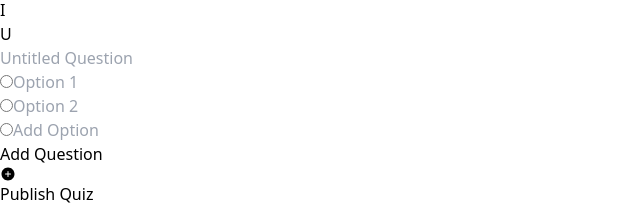
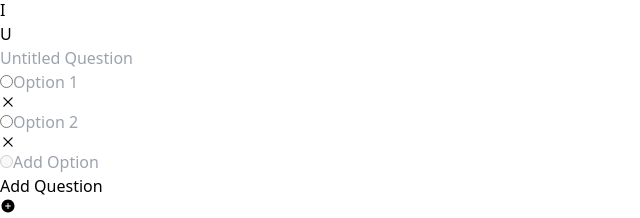
Before and after one commit to RudraPatel5435/Quizia, a React (Vite) app in the folder client/: page /create in a window 1280 px wide. Shown: the part 298-516 px from the top of the page, without its empty margins (0-640 px from the left). Built offline with nearby package versions, Linux system fonts and the light colour scheme; no server answers.

Commit message:
Removed Sidebar animation, feature: delete option

```diff
--- a/client/src/components/HomePage/Sidebar.jsx
+++ b/client/src/components/HomePage/Sidebar.jsx
@@ -8,7 +8,7 @@ import QuizViewSide from '../Decor/QuizViewSide';
 const Sidebar = ({expanded, setExpanded}) => {
   return (
     <div className='hidden md:block h-100vh w-full px-10 -mt-5'>
-      <div className={`p-5 h-full w-[300px] ease-out duration-500 bg-slate-700 rounded-xl ${expanded ? "opacity-100" : " opacity-0 translate-x-[-100%]"}`}>
+      <div className={`p-5 h-full w-[300px] ease-out duration-500 bg-slate-700 rounded-xl ${expanded ? "block" : "hidden"}`}>
         <div className="text-blue-200 flex justify-between items-center "><div onClick={()=>{setExpanded(!expanded)}} className=' hover:bg-sky-600 text-3xl p-1 rounded-full cursor-pointer'><RxCross2 /></div><div className='text-3xl text-center -translate-x-1/2'>Everyting</div></div>
         <div className="w-full h-1 rounded-full my-3 bg-slate-300"></div>
         <div className="flex flex-col gap-3 font-semibold text-2xl">
--- a/client/src/components/NewQuiz/NewQuiz.jsx
+++ b/client/src/components/NewQuiz/NewQuiz.jsx
@@ -1,4 +1,5 @@
 import React, { useContext, useState } from 'react'
+import { RxCross2 } from "react-icons/rx";
 import { useForm } from 'react-hook-form';
 import Header from '../Decor/Header'
 import Sidebar from '../HomePage/Sidebar'
@@ -7,7 +8,7 @@ import { AllQuizes } from '../../context/UserContext';
 
 const NewQuiz = () => {
   const allQuizes = useContext(AllQuizes)
-  const{handleSubmit} = useForm();
+  const { handleSubmit } = useForm();
   const [expanded, setExpanded] = useState(false)
   const [quizID, setQuizID] = useState(2)
   const [newQuiz, setNewQuiz] = useState({
@@ -82,12 +83,12 @@ const NewQuiz = () => {
                 placeholder='Untitled Quiz'
                 className={`bg-transparent text-white outline-none border-b-2 border-b-blue-100 dark:border-b-zinc-700 focus:border-b-blue-200 dark:focus:border-b-zinc-500 focus:border-b-4 ${newQuiz.title.isBold ? "font-[Gilroy-Semibold]" : "font-[Gilroy-Regular]"} ${newQuiz.title.isUnderline ? "underline" : ""} ${newQuiz.title.isItalic ? "italic" : ""}`}
                 value={newQuiz.title.name}
-                onChange={(e) => { setNewQuiz({ ...newQuiz, title: {...newQuiz.title, name: e.target.value } }) }}
+                onChange={(e) => { setNewQuiz({ ...newQuiz, title: { ...newQuiz.title, name: e.target.value } }) }}
               />
               <div className="flex gap-3 text-base mt-2 ml-2">
-                <div className={`cursor-pointer text-center h-6 w-6 bg-blue-200 dark:bg-gray-700 hover:bg-slate-400 rounded-md ${newQuiz.title.isBold ? "bg-slate-400" : ""}`} onClick={() => {setNewQuiz({...newQuiz, title: {...newQuiz.title, isBold: !newQuiz.title.isBold}})}}>B</div>
-                <div className={`cursor-pointer text-center h-6 w-6 bg-blue-200 dark:bg-gray-700 hover:bg-gray-400 rounded-md ${newQuiz.title.isItalic ? "bg-slate-400" : ""}`} onClick={() => {setNewQuiz({...newQuiz, title: {...newQuiz.title, isItalic: !newQuiz.title.isItalic}})}}>I</div>
-                <div className={`cursor-pointer text-center h-6 w-6 bg-blue-200 dark:bg-gray-700 hover:bg-gray-400 rounded-md ${newQuiz.title.isUnderline ? "bg-slate-400" : ""}`} onClick={() => {setNewQuiz({...newQuiz, title: {...newQuiz.title, isUnderline: !newQuiz.title.isUnderline}})}}>U</div>
+                <div className={`cursor-pointer text-center h-6 w-6 bg-blue-200 dark:bg-gray-700 hover:bg-slate-400 rounded-md ${newQuiz.title.isBold ? "bg-slate-400" : ""}`} onClick={() => { setNewQuiz({ ...newQuiz, title: { ...newQuiz.title, isBold: !newQuiz.title.isBold } }) }}>B</div>
+                <div className={`cursor-pointer text-center h-6 w-6 bg-blue-200 dark:bg-gray-700 hover:bg-gray-400 rounded-md ${newQuiz.title.isItalic ? "bg-slate-400" : ""}`} onClick={() => { setNewQuiz({ ...newQuiz, title: { ...newQuiz.title, isItalic: !newQuiz.title.isItalic } }) }}>I</div>
+                <div className={`cursor-pointer text-center h-6 w-6 bg-blue-200 dark:bg-gray-700 hover:bg-gray-400 rounded-md ${newQuiz.title.isUnderline ? "bg-slate-400" : ""}`} onClick={() => { setNewQuiz({ ...newQuiz, title: { ...newQuiz.title, isUnderline: !newQuiz.title.isUnderline } }) }}>U</div>
               </div>
             </div>
             <div className="mt-2">
@@ -96,12 +97,12 @@ const NewQuiz = () => {
                 placeholder='Quiz Description'
                 className={`text-lg bg-transparent text-white outline-none border-b-2 border-b-blue-100 dark:border-b-zinc-700 focus:border-b-blue-200 dark:focus:border-b-zinc-500 focus:border-b-4 ${newQuiz.desc.isBold ? "font-[Gilroy-Semibold]" : "font-[Gilroy-Regular]"} ${newQuiz.desc.isUnderline ? "underline" : ""} ${newQuiz.desc.isItalic ? "italic" : ""}`}
                 value={newQuiz.desc.name}
-                onChange={(e) => { setNewQuiz({ ...newQuiz, desc: {...newQuiz.desc,  name: e.target.value } }) }}
+                onChange={(e) => { setNewQuiz({ ...newQuiz, desc: { ...newQuiz.desc, name: e.target.value } }) }}
               />
               <div className="flex gap-3 text-base mt-2 ml-2">
-                <div className={`cursor-pointer text-center h-6 w-6 bg-blue-200 dark:bg-gray-700 hover:bg-slate-400 rounded-md ${newQuiz.desc.isBold ? "bg-slate-400" : ""}`} onClick={() => {setNewQuiz({...newQuiz, desc: {...newQuiz.desc, isBold: !newQuiz.desc.isBold}})}}>B</div>
-                <div className={`cursor-pointer text-center h-6 w-6 bg-blue-200 dark:bg-gray-700 hover:bg-gray-400 rounded-md ${newQuiz.desc.isItalic ? "bg-slate-400" : ""}`} onClick={() => {setNewQuiz({...newQuiz, desc: {...newQuiz.desc, isItalic: !newQuiz.desc.isItalic}})}}>I</div>
-                <div className={`cursor-pointer text-center h-6 w-6 bg-blue-200 dark:bg-gray-700 hover:bg-gray-400 rounded-md ${newQuiz.desc.isUnderline ? "bg-slate-400" : ""}`} onClick={() => {setNewQuiz({...newQuiz, desc: {...newQuiz.desc, isUnderline: !newQuiz.desc.isUnderline}})}}>U</div>
+                <div className={`cursor-pointer text-center h-6 w-6 bg-blue-200 dark:bg-gray-700 hover:bg-slate-400 rounded-md ${newQuiz.desc.isBold ? "bg-slate-400" : ""}`} onClick={() => { setNewQuiz({ ...newQuiz, desc: { ...newQuiz.desc, isBold: !newQuiz.desc.isBold } }) }}>B</div>
+                <div className={`cursor-pointer text-center h-6 w-6 bg-blue-200 dark:bg-gray-700 hover:bg-gray-400 rounded-md ${newQuiz.desc.isItalic ? "bg-slate-400" : ""}`} onClick={() => { setNewQuiz({ ...newQuiz, desc: { ...newQuiz.desc, isItalic: !newQuiz.desc.isItalic } }) }}>I</div>
+                <div className={`cursor-pointer text-center h-6 w-6 bg-blue-200 dark:bg-gray-700 hover:bg-gray-400 rounded-md ${newQuiz.desc.isUnderline ? "bg-slate-400" : ""}`} onClick={() => { setNewQuiz({ ...newQuiz, desc: { ...newQuiz.desc, isUnderline: !newQuiz.desc.isUnderline } }) }}>U</div>
               </div>
             </div>
           </div>
@@ -127,7 +128,7 @@ const NewQuiz = () => {
                     className='ml-3 w-5/6 font-[Gilroy-Regular] px-2 py-1 text-lg bg-blue-200 dark:bg-neutral-700 font-semibold text-black dark:text-white outline-none border-b-2 border-b-zinc-500 focus:border-b-blue-500 focus:border-b-4' />
                   <div className="mt-3">
                     {quiz.options.map((option, oidx) => (
-                      <div key={oidx}>
+                      <div key={oidx} className="flex mt-2 items-center">
                         <input
                           type="radio"
                           name={quiz.id}
@@ -137,25 +138,38 @@ const NewQuiz = () => {
                           value={option}
                           placeholder={`Option ${oidx + 1}`}
                           className='text-sm ml-3 rounded-sm bg-blue-200 dark:bg-zinc-600 outline-none px-1 py-[2px]'
-                          onChange={(e)=>{
+                          onChange={(e) => {
                             const updatedOptions = [...newQuiz.quizes]
                             updatedOptions[idx].options[oidx] = e.target.value
-                            setNewQuiz((prevState)=>({
+                            setNewQuiz((prevState) => ({
                               ...prevState,
                               quizes: updatedOptions
                             }))
                           }}
                         />
+                        <div
+                          onClick={()=>{
+                            const deleteOption = [...newQuiz.quizes]
+                            deleteOption[idx].options.splice(oidx, 1)
+                            setNewQuiz((prevState)=>({
+                              ...prevState,
+                              quizes: deleteOption
+                            }))
+                          }}
+                          className="flex items-center justify-center rounded-full p-1  ml-3 w-6 h-6 cursor-pointer hover:bg-blue-200 text-white dark:hover:bg-zinc-600">
+                          <RxCross2 />
+                        </div>
                       </div>
                     ))}
-                    <div onClick={()=>{
+                    <div onClick={() => {
                       const newOption = [...newQuiz.quizes]
                       newOption[idx].options.push('')
-                      setNewQuiz((prevState)=>({
+                      setNewQuiz((prevState) => ({
                         ...prevState,
                         quizes: newOption
-                    }))}} className="">
-                      <input type="radio" />
+                      }))
+                    }} className="cursor-pointer">
+                      <input disabled type="radio" />
                       <input
                         type="text"
                         className='text-sm ml-3 rounded-sm bg-blue-200 dark:bg-zinc-600 outline-none px-1 py-[2px]'
```
Lines whose indentation alone changed are shown as unchanged.
